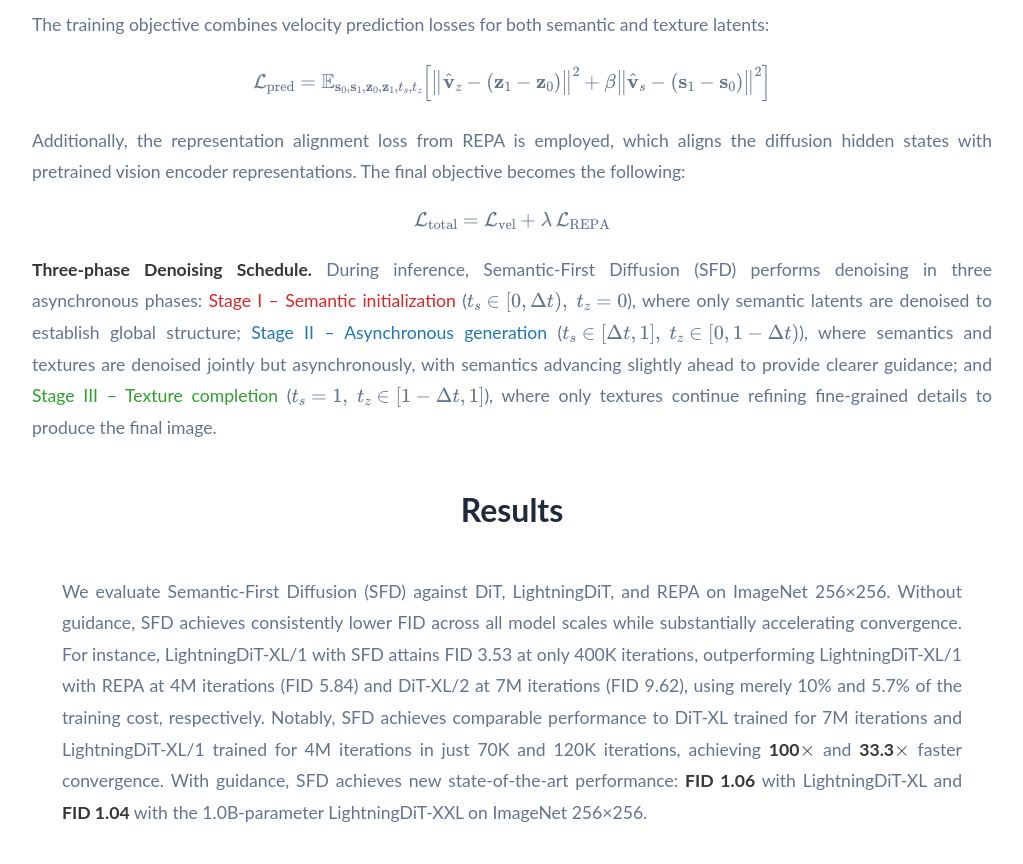
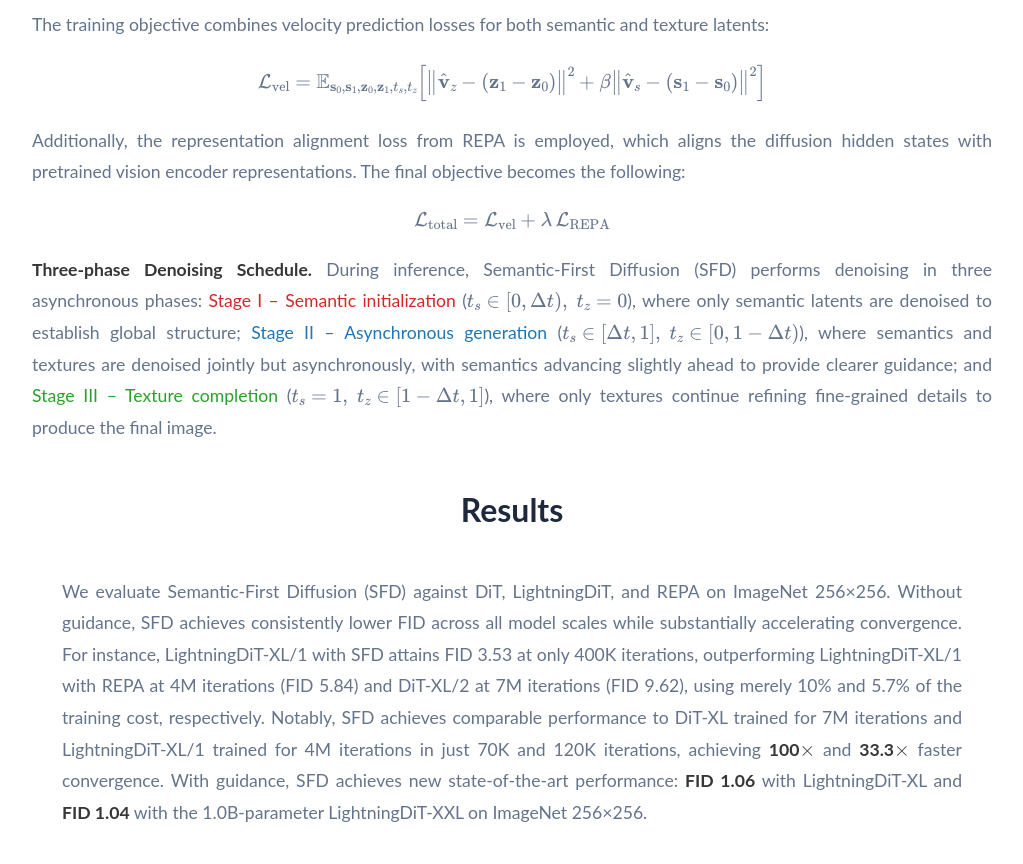
Before and after one commit to yuemingPAN/SFD.github.io, a plain HTML site: page index.html in a window 1280 px wide. Shown: the part 2756-3620 px from the top of the page, without its empty margins (128-1151 px from the left). Drawn offline with nearby package versions, Linux system fonts and the light colour scheme; some icons are missing.

Commit message:
fix minor

```diff
--- a/index.html
+++ b/index.html
@@ -293,7 +293,7 @@
           </p>
 
           <p style="text-align:center;">
-            $$\mathcal{L}_{\mathrm{pred}}
+            $$\mathcal{L}_{\mathrm{vel}}
             = \mathbb{E}_{\mathbf{s}_0, \mathbf{s}_1, \mathbf{z}_0, \mathbf{z}_1, t_s, t_z}
             \Big[
             \big\|\hat{\mathbf{v}}_{z} - (\mathbf{z}_1 - \mathbf{z}_0)\big\|^2
```
